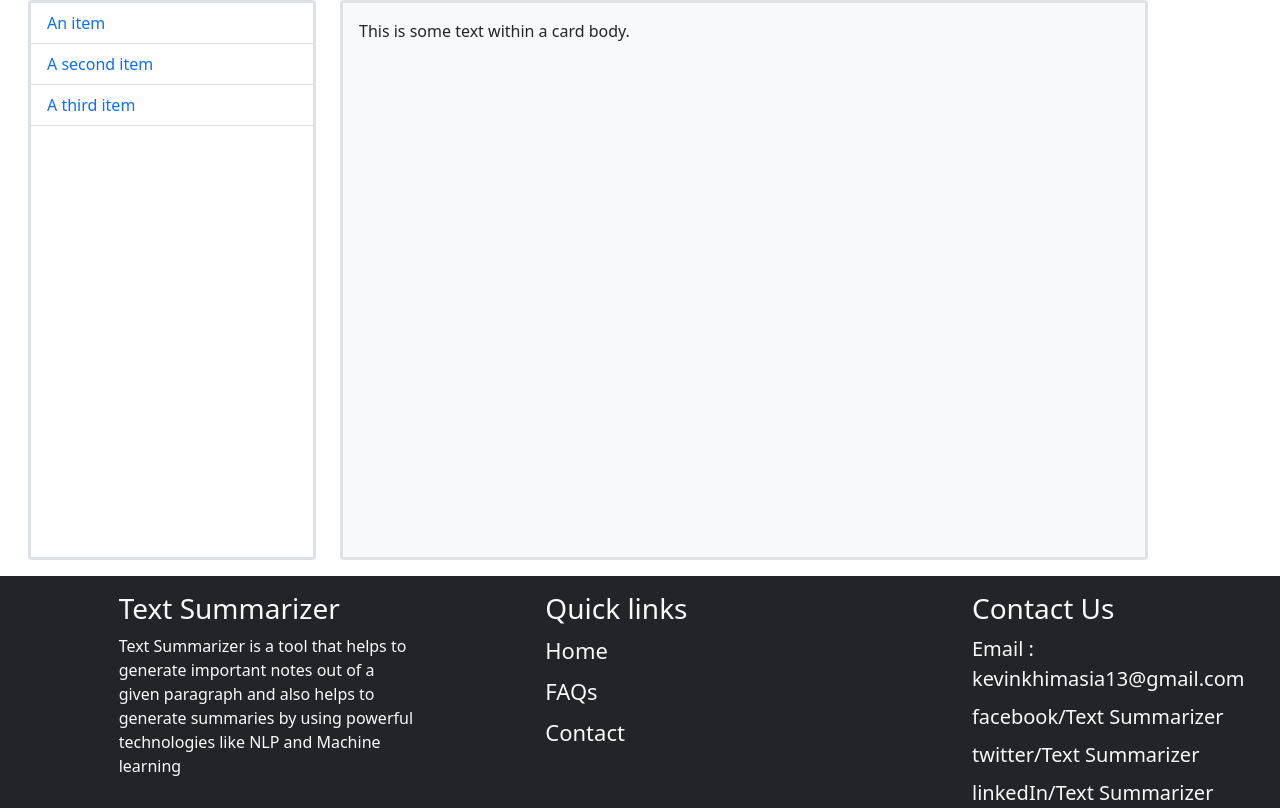
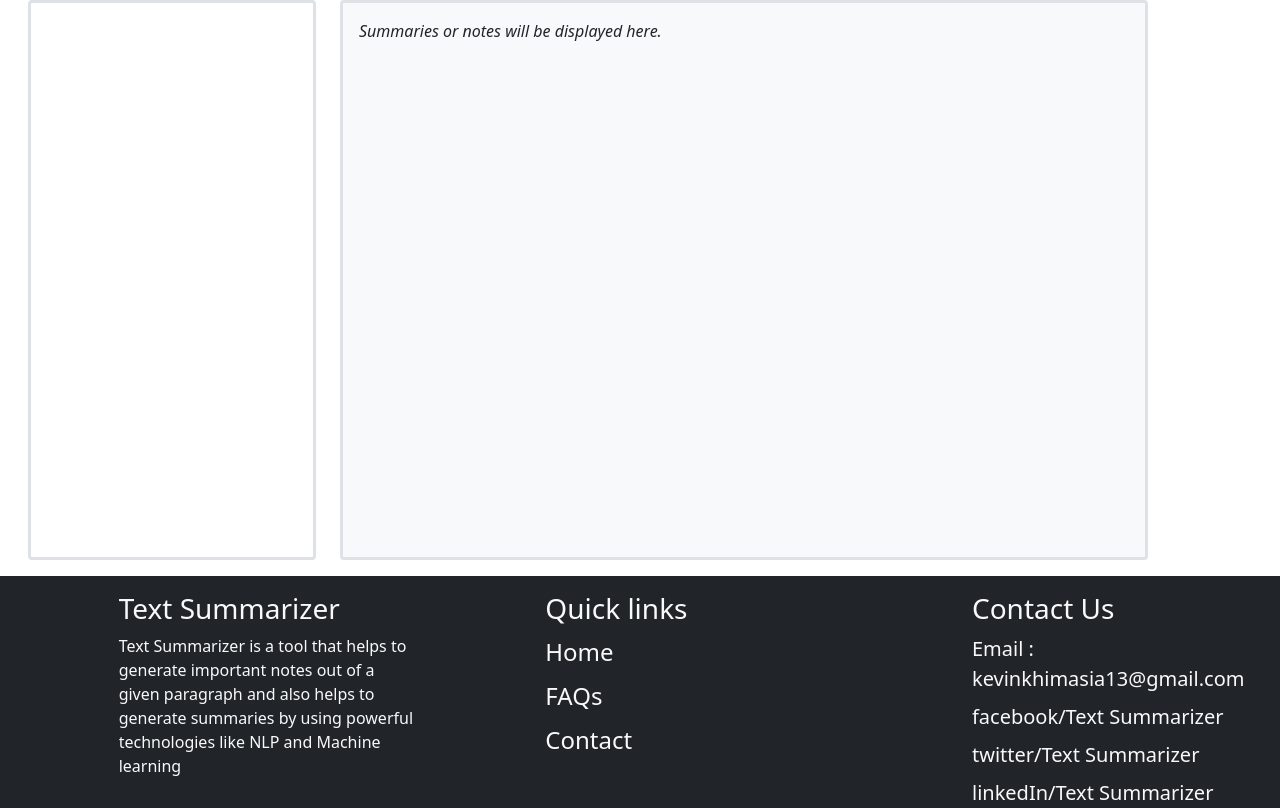
Before and after one commit to anjalim00/BE-Final-Year-Project, a Flask app: page /profile in a window 1280 px wide. Shown: the part 62-870 px from the top of the page. Run offline with Flask 2, Linux system fonts and the light colour scheme; some libraries are stand-ins or nearby versions.

Commit message:
Updated files

```diff
--- a/main.py
+++ b/main.py
@@ -196,9 +196,23 @@
     else:
         return render_template("contact.html")
 
-@app.route("/profile")
+@app.route("/profile", methods=['GET','POST'])
 def profile():
+    if request.method == "POST":
+        name = request.form.get('type')
+        record = User_history.query.filter_by(email=session.get("email")).all()
+        if record is not None:
+            return render_template("profile.html", record=record, type=name)
     return render_template("profile.html")
+
+@app.route('/check_selected', methods=['GET', 'POST'])
+def check_selected():
+    title_id = request.args.get('title', 0, type=int)
+    record = User_history.query.get(title_id)
+    if record.previous_notes is not None :
+        return jsonify(record=record.previous_notes)
+    else:
+        return jsonify(record=record.previous_summaries)
 
 # @app.route("/extractive")
 # def extractiveSummarization():
--- a/templates/base.html
+++ b/templates/base.html
@@ -71,9 +71,9 @@
             <div class="col-1"></div>
             <div class="col-lg-3">
                 <h3>Quick links</h3>
-                <div class="mb-2"><a href="/" class="text-decoration-none text-light" style="font-size: 22px;">Home</a></div>
-                <div class="mb-2"><a href="/help" class="text-decoration-none text-light" style="font-size: 22px;">FAQs</a></div>
-                <div><a href="/contact" class="text-decoration-none text-light" style="font-size: 22px;">Contact</a></div>
+                <div class="mb-2"><a href="/" class="text-decoration-none text-light fs-4">Home</a></div>
+                <div class="mb-2"><a href="/help" class="text-decoration-none text-light fs-4">FAQs</a></div>
+                <div><a href="/contact" class="text-decoration-none text-light fs-4">Contact</a></div>
             </div>
             <div class="col-1"></div>
             <div class="col-lg-3 pt-md-0 pt-3">
--- a/templates/profile.html
+++ b/templates/profile.html
@@ -2,31 +2,52 @@
 {% block title %}Profile{% endblock %}
 {% block body %}
 <div class="row m-3" >
-	<div class="dropdown mb-2">
-	  <button class="btn btn-secondary dropdown-toggle" type="button" id="title" data-bs-toggle="dropdown" aria-expanded="false">
-		Dropdown button
-	  </button>
-	  <ul class="dropdown-menu">
-		<li><a class="dropdown-item" href="#">Summary</a></li>
-		<li><a class="dropdown-item" href="#">Notes</a></li>
-	  </ul>
+	<div class=" mb-2">
+	<form action = "/profile" method="POST">
+	  <input type="submit" name="type" value="Summary" class="btn btn-secondary">
+	  <input type="submit" name="type" value="Notes" class="btn btn-secondary mx-2">
+	</form>
 	</div>
 	<div class="col-md-3">
 		<div class="card border border-3" style="height:70vh; overflow-y:auto">
 		  <ul class="list-group list-group-flush">
-			<li class="list-group-item"><a href="#" style="text-decoration: None">An item</a></li>
-			<li class="list-group-item"><a href="#" style="text-decoration: None">A second item</a></li>
-			<li class="list-group-item"><a href="#" style="text-decoration: None">A third item</a></li>
-			<li class="list-group-item"></li>
+			  {% if type == "Summary" %}
+			  	{% for title in record %}
+			  		{% if title.summary_title != None %}
+						<li class="list-group-item"><a href="#" id= {{ title.sr_no }} onclick="getTitle(this.id)" style="text-decoration: None">
+						{{ title.summary_title }}</a></li>
+					{% endif %}
+				{% endfor %}
+			  {% else %}
+			  	{% for title in record %}
+			  		{% if title.notes_title != None %}
+						<li class="list-group-item"><a href="#" id= {{ title.sr_no }} onclick="getTitle(this.id)" style="text-decoration: None">
+						{{ title.notes_title }}</a></li>
+					{% endif %}
+				{% endfor %}
+			  {% endif %}
+		  	<li class="list-group-item"></li>
 		  </ul>
 		</div>
 	</div>
 	<div class="col-sm-8 mt-sm-3 mt-lg-0">
 		<div class="card border border-3 bg-light" style="height:70vh; overflow-y:auto">
-			<div class="card-body">
-				This is some text within a card body.
+			<div id="result" class="card-body">
+				<i>Summaries or notes will be displayed here.</i>
 			</div>
 		</div>
     </div>
 </div>
+
+<script>
+  $SCRIPT_ROOT = {{ request.script_root|tojson }};
+  function getTitle(clicked_id) {
+      $.getJSON($SCRIPT_ROOT + '/check_selected', {
+        title: clicked_id,
+      }, function(data) {
+      		$("#result").text(data.record);
+      });
+  }
+</script>
+<script src="//ajax.googleapis.com/ajax/libs/jquery/1.9.1/jquery.min.js"></script>
 {% endblock %}
--- a/templates/register.html
+++ b/templates/register.html
@@ -81,7 +81,7 @@
 						</div> -->
 						<button type="submit" class="btn btn-primary mb-3" style="width: 100%">Register</button>
 						</form>
-						<p class="small text-center fs-5">Already have an account? <a href="/login" class="text-decoration-none">Sign In</a></p>
+						<p class="small text-center" style="font-size:13px">Already have an account? <a href="/login" class="text-decoration-none">Sign In</a></p>
 					</div>
         </div>
       </div>
--- a/templates/sign_in.html
+++ b/templates/sign_in.html
@@ -18,9 +18,7 @@
 
 		      <div class="form-group mb-4">
 		          <label for="user_pass">Password</label>
-		          <div class="d-flex justify-content-end">
-					<a class="form-sublink text-decoration-none" href="#">Forgot password?</a>
-				  </div>
+		          <a class="form-sublink float-end" style="font-size:13px; text-decoration:none" href="#">Forgot password?</a>
 		          <input type="password" name="pwd" id="user_pass" class="form-control" value="" required>
 				  {% if error1 is defined %}
 				  	<div class="text-danger">{{ error1 }}</div>
@@ -33,7 +31,7 @@
 		  		</div>
 
     		</form>
-    		<p class="small text-center fs-5">Don't have an account yet? <a href="/register" class="text-decoration-none">Sign up</a></p>
+    		<p class="small text-center" style="font-size:13px">Don't have an account yet? <a href="/register" class="text-decoration-none">Sign up</a></p>
     	</div>
     </div>
 	</div>
```
